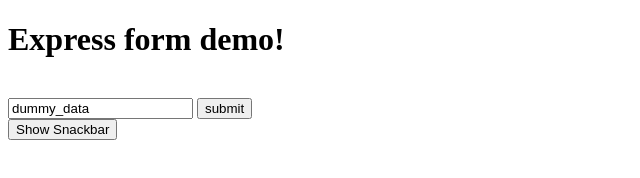
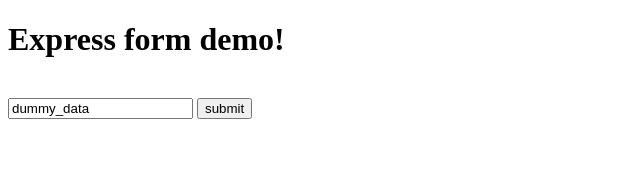
Before and after one commit to wisehackermonkey/20200301_express_form_turorial_v1, a website: page web/index.html in a window 1280 px wide. Shown: the whole page, without its empty margins (0-640 px from the left). Drawn offline with Linux system fonts and the light colour scheme.

Commit message:
[rm] boken button

```diff
--- a/web/index.html
+++ b/web/index.html
@@ -21,7 +21,6 @@
       </form>
 
     </div>
-    <button onclick="myFunction()">Show Snackbar</button>
     <div id="snackbar">Note Saved succesfully</div>
 
   </body>
```
